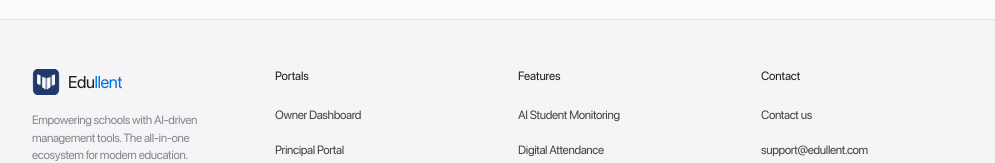
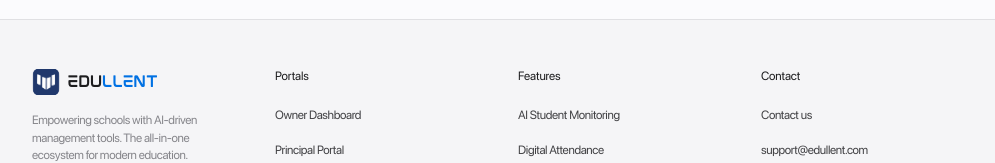
Before and after one commit to codewithghouse/eduintellect, a React (Vite) app: page /features/fees in a window 1280 px wide. Shown: the part 1880-2043 px from the top of the page, without its empty margins (142-1137 px from the left). Built offline with nearby package versions, Linux system fonts and the light colour scheme; no server answers.

Commit message:
parent form added

```diff
--- a/src/components/Footer.tsx
+++ b/src/components/Footer.tsx
@@ -35,7 +35,7 @@ const Footer = () => {
                 className="w-7 h-7 rounded-lg object-contain"
                 draggable={false}
               />
-              <span className="text-[17px] font-normal text-[#1d1d1f] tracking-tight">
+              <span className="font-mokoto text-[17px] font-normal text-[#1d1d1f]">
                 Edu<span className="text-[#0071e3]">llent</span>
               </span>
             </div>
```
